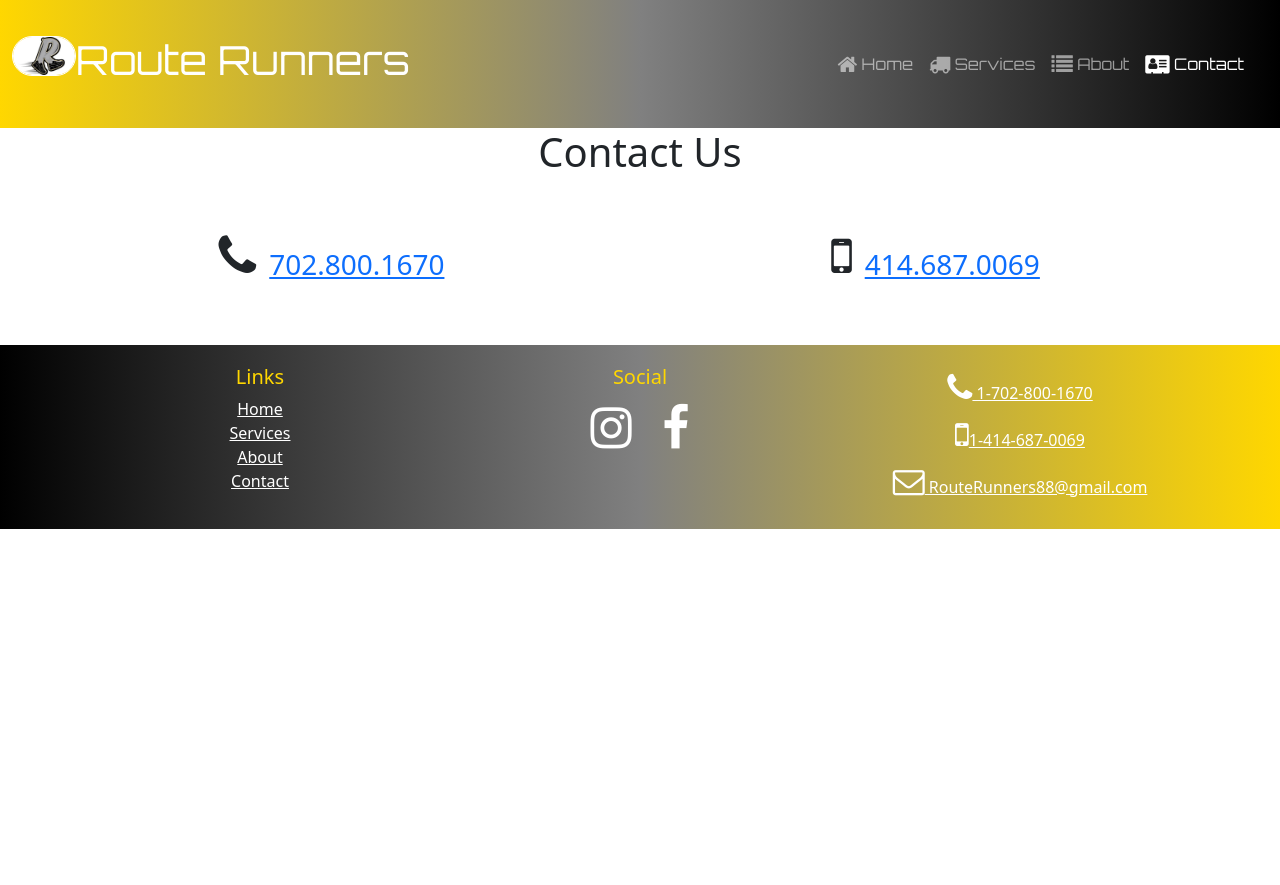
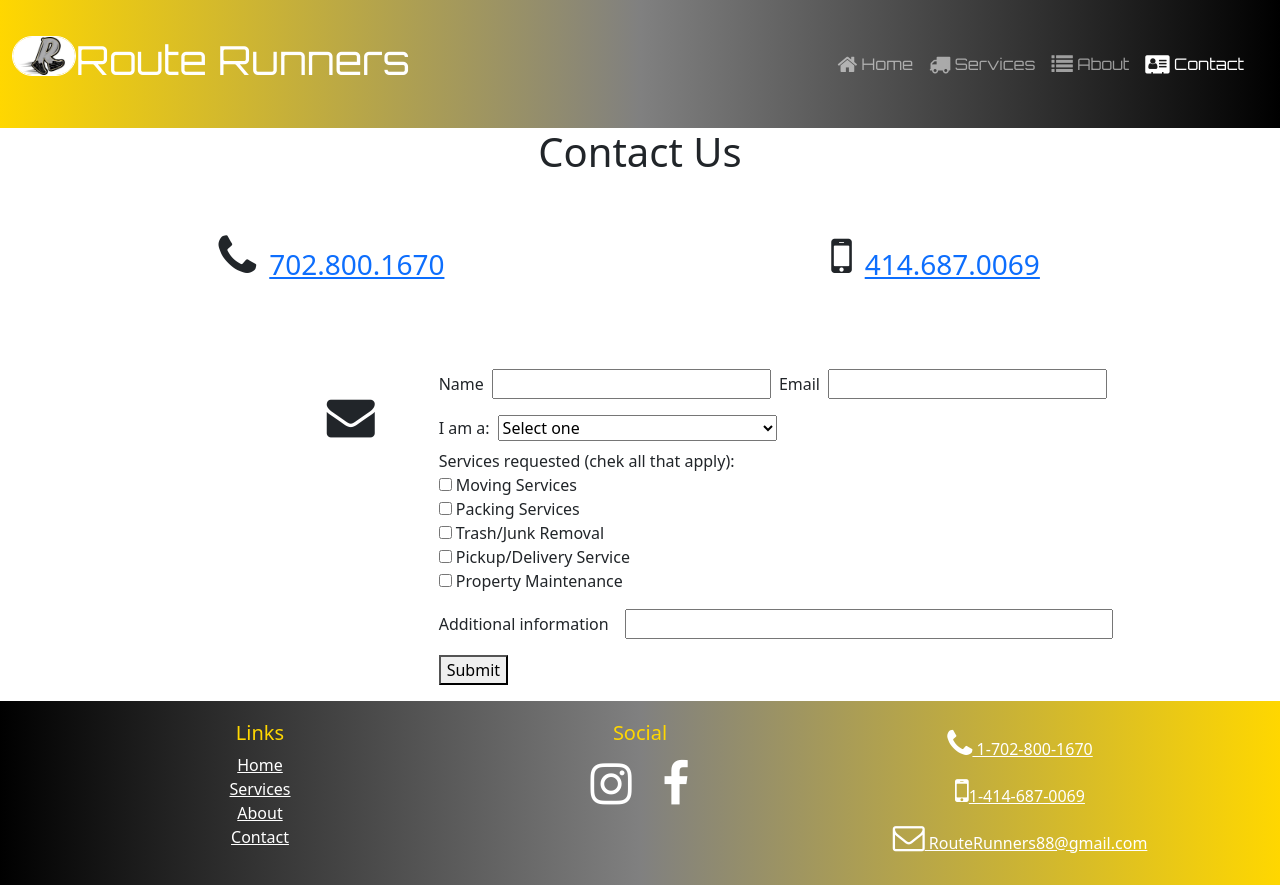
Before and after one commit to MediumJeff/route-runners, a React (Create React App) app: page /contact in a window 1280 px wide. Before the commit the page ends 800 px from the top, so only its background shows below. Built offline with nearby package versions, Linux system fonts and the light colour scheme.

Commit message:
Formatted form and contact page

```diff
--- a/package.json
+++ b/package.json
@@ -10,6 +10,7 @@
     "bootstrap": "^5.2.3",
     "formik": "^2.2.9",
     "react": "^18.2.0",
+    "react-datepicker": "^4.8.0",
     "react-dom": "^18.2.0",
     "react-router-dom": "^6.4.4",
     "react-scripts": "5.0.1",
--- a/src/components/ContactForm.js
+++ b/src/components/ContactForm.js
@@ -1,10 +1,9 @@
 import React from 'react';
-import { Formik, Form, Field, useField } from 'formik';
+import { Formik, Form, useField } from 'formik';
 import * as Yup from 'yup';
 
-
 const TextInput = ({ label, ...props }) => {
-    const [field, meta] = useField(props)
+    const [field, meta] = useField(props);
     return (
         <>
             <label htmlFor={props.id || props.name}>{label}</label>
@@ -22,6 +21,7 @@
         <div>
             <label className='checkbox-input'>
                 <input type='checkbox' {...field} {...props} />
+                {children}
             </label>
             {meta.touched && meta.error ? (
                 <div className='error'>{meta.error}</div>
@@ -43,17 +43,6 @@
     );
 };
 
-const DatePicker = ({ name, value, onChange }) => {
-    return (
-        <DatePicker
-            selected={(value && new Date(value)) || null}
-            onChange={val => {
-                onChange(name, val);
-            }}
-        />
-    );
-};
-
 const ContactForm = () => {
     return (
         <>
@@ -63,7 +52,7 @@
                     email: '',
                     customer: '',
                     service: [],
-                    date: '',
+                    date: {},
                     info: ''
                 }}
                 validationSchema={Yup.object({
@@ -79,15 +68,10 @@
                         'Invalid job type'
                     )
                     .required('Required'),
-                    service: Yup.array()
-                    .min(1).of(
-                        ['moving', 'packing', 'trash', 'pickup', 'maintenance'], 'Invalid service'
-                    )
-                    .required('Required'),
                 })}
                 onSubmit={(values, { setSubmitting }) => {
                     setTimeout(() => {
-                        JSON.stringify(values, null, 2);
+                        alert(JSON.stringify(values, null, 2));
                         setSubmitting(false);
                     }, 400);
                 }}
@@ -97,13 +81,15 @@
                         label='Name'
                         name='name'
                         type='text'
+                        className='col-sm-4 m-2'
                     />
                     <TextInput
                         label='Email'
                         name='email'
                         type='text'
+                        className='col-sm-4 m-2'
                     />
-                    <SelectInput label='I am a:' name='customer'>
+                    <SelectInput label='I am a:' name='customer' className='col-sm-4 m-2'>
                         <option value=''>Select one</option>
                         <option value='homeowner'>Homeowner</option>
                         <option value='renter'>Renter</option>
@@ -113,29 +99,24 @@
                         <option value='businessowner'>Office Manager</option>
                         <option value='other'>Other</option>
                     </SelectInput>
-                    <CheckboxInput label='I am interested in (check all that apply)' name='service'>
-                        <Field type='checkbox' name='service' value='moving'>Moving Services</Field>
-                        <Field type='checkbox' name='service' value='packing'>Packing Services</Field>
-                        <Field type='checkbox' name='service' value='trash'>Trash/Junk Removal</Field>
-                        <Field type='checkbox' name='service' value='pickup'>Pickup/Delivery Service</Field>
-                        <Field type='checkbox' name='service' value='maintenance'>Property Maintenance</Field>
-                    </CheckboxInput>
-                    <DatePicker
-                        label='Estimated date of service'
-                        name='date'
-                        type='date'
-                    />
+                    <label>Services requested (chek all that apply):</label>
+                        <CheckboxInput type='checkbox' name='service' value='moving'> Moving Services</CheckboxInput>
+                        <CheckboxInput type='checkbox' name='service' value='packing'> Packing Services</CheckboxInput>
+                        <CheckboxInput type='checkbox' name='service' value='trash'> Trash/Junk Removal</CheckboxInput>
+                        <CheckboxInput type='checkbox' name='service' value='pickup'> Pickup/Delivery Service</CheckboxInput>
+                        <CheckboxInput type='checkbox' name='service' value='maintenance'> Property Maintenance</CheckboxInput>
                     <TextInput
                         label='Additional information'
                         name='info'
                         type='text'
+                        className='m-3 col-sm-7'
                     />
-
+                    <br/>
                     <button type='submit'>Submit</button>
                 </Form>
             </Formik>
         </>
-    )
-}
+    );
+};
 
 export default ContactForm;
--- a/src/pages/contact-page.js
+++ b/src/pages/contact-page.js
@@ -20,6 +20,14 @@
           </Col>
         </Row>
       </div>
+      <Row>
+        <Col className='col-sm-4 p-5'>
+          <i className='fa fa-envelope fa-3x float-end'></i>
+        </Col>
+        <Col className='col-sm-8 p-3'>
+          <ContactForm />
+        </Col>
+      </Row>
     </>
   )
 }
```
Also changed, not shown: 1 other file (tests, documents, lock files or other folders). Lines whose indentation alone changed are shown as unchanged.
